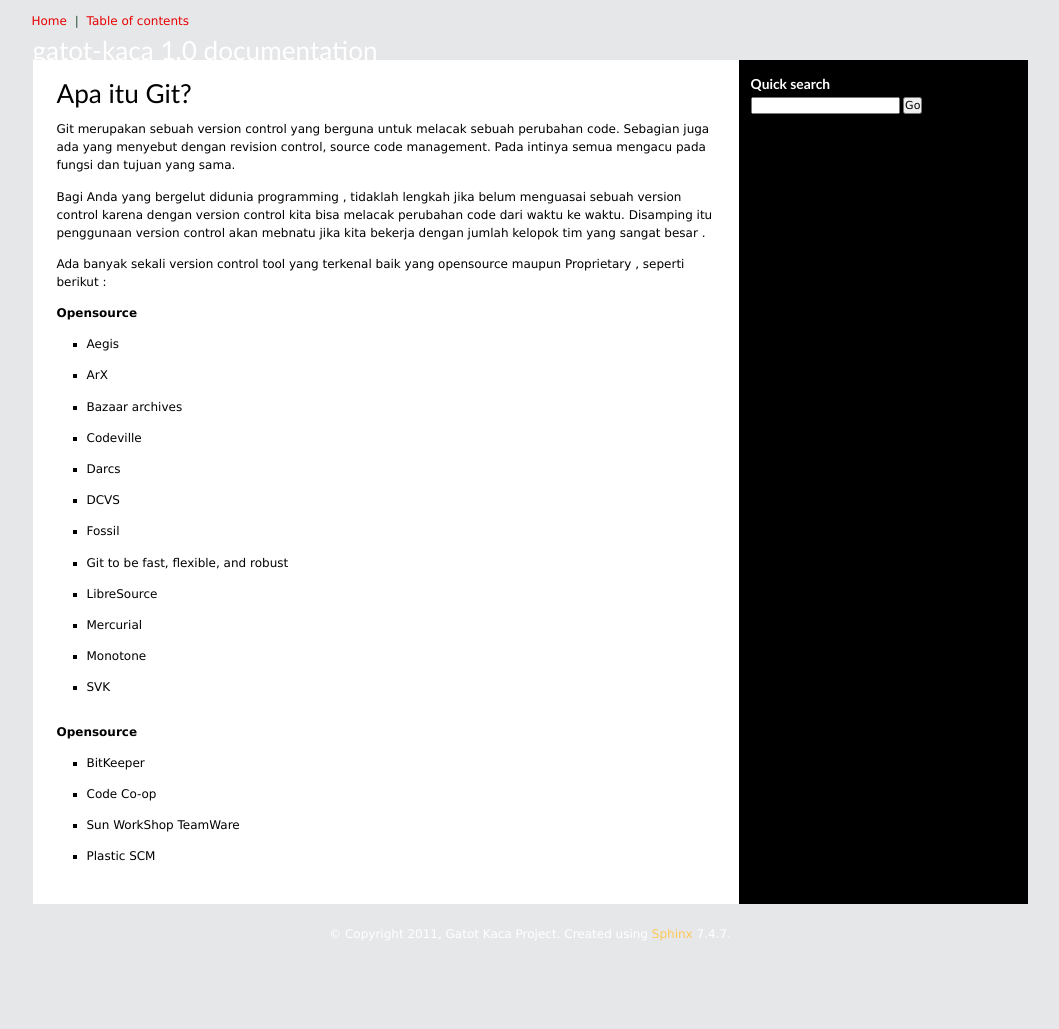
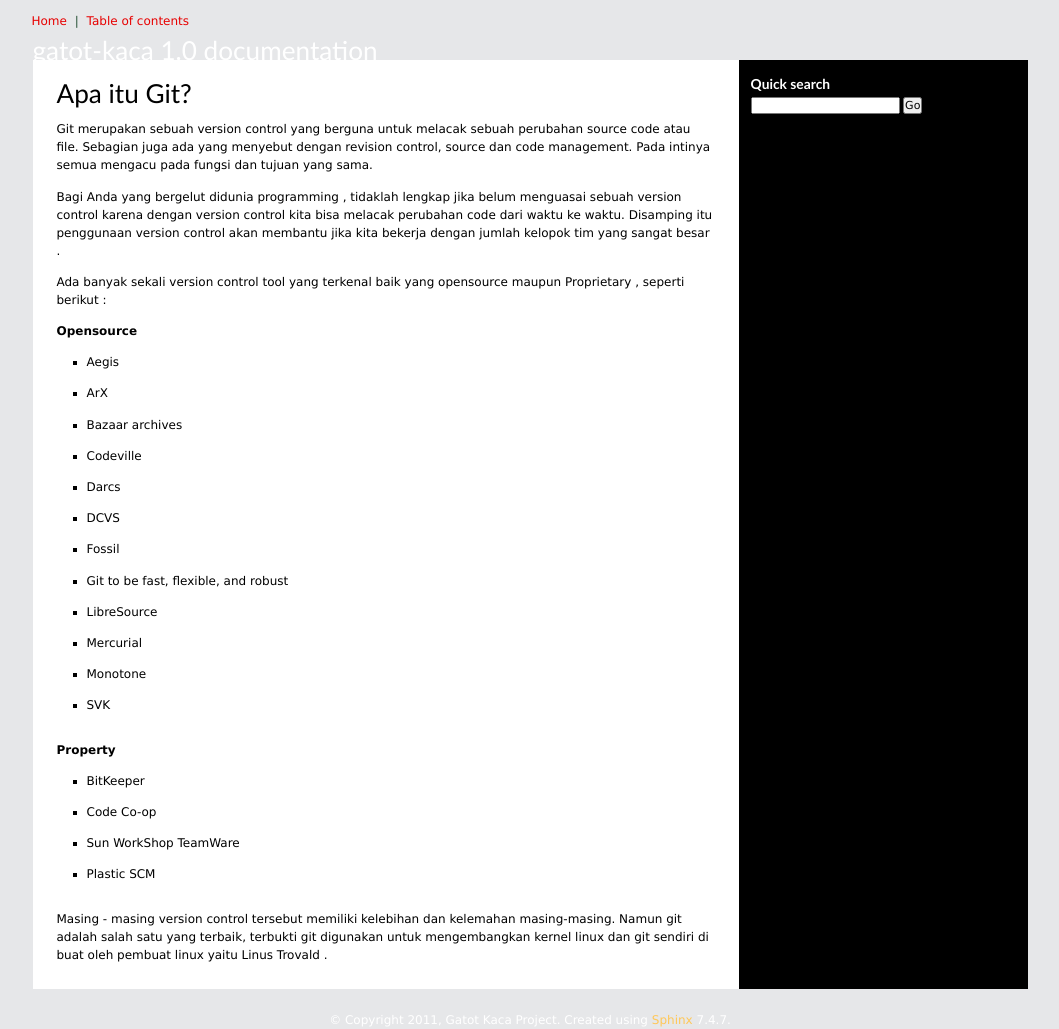
Before and after one commit to id-python/gatot-kaca, a Sphinx documentation site: the page built from source/misc/git-and-github/intro/pengenalan.rst, in a window 1280 px wide. Shown: the whole page, without its empty margins (110-1169 px from the left). Built offline with Sphinx 7.4.7, drawn with Linux system fonts in a browser that asks for light colours; before the commit the page ends 943 px from its top, so only the background shows below that.

Commit message:
menambahkan pengenalan git

```diff
--- a/source/misc/git-and-github/intro/pengenalan.rst
+++ b/source/misc/git-and-github/intro/pengenalan.rst
@@ -1,9 +1,10 @@
+
 Apa itu Git?
-===========
+------------
 
-Git merupakan sebuah version control yang berguna untuk melacak sebuah perubahan code. Sebagian juga ada yang menyebut dengan revision control, source code management. Pada intinya semua mengacu pada fungsi dan tujuan yang sama.
+Git merupakan sebuah version control yang berguna untuk melacak sebuah perubahan source code atau file. Sebagian juga ada yang menyebut dengan revision control, source dan code management. Pada intinya semua mengacu pada fungsi dan tujuan yang sama.
 
-Bagi Anda yang bergelut didunia programming , tidaklah lengkah jika belum menguasai sebuah version control karena dengan version control kita bisa melacak perubahan code dari waktu ke waktu. Disamping itu penggunaan version control akan mebnatu jika kita bekerja dengan jumlah kelopok tim yang sangat besar .
+Bagi Anda yang bergelut didunia programming , tidaklah lengkap jika belum menguasai sebuah version control karena dengan version control kita bisa melacak perubahan code dari waktu ke waktu. Disamping itu penggunaan version control akan membantu jika kita bekerja dengan jumlah kelopok tim yang sangat besar .
 
 Ada banyak sekali version control tool yang terkenal baik yang opensource maupun Proprietary , seperti berikut :
 
@@ -22,9 +23,12 @@
 * Monotone
 * SVK
 
-**Opensource**
+**Property**
 
 * BitKeeper
 * Code Co-op
 * Sun WorkShop TeamWare
 * Plastic SCM
+
+
+Masing - masing version control tersebut memiliki kelebihan dan kelemahan masing-masing. Namun git adalah salah satu yang terbaik, terbukti git digunakan untuk mengembangkan kernel linux dan git sendiri di buat oleh pembuat linux yaitu Linus Trovald .
```
Also changed, not shown: source/misc/git-and-github/index.rst (+5 -33 lines).
